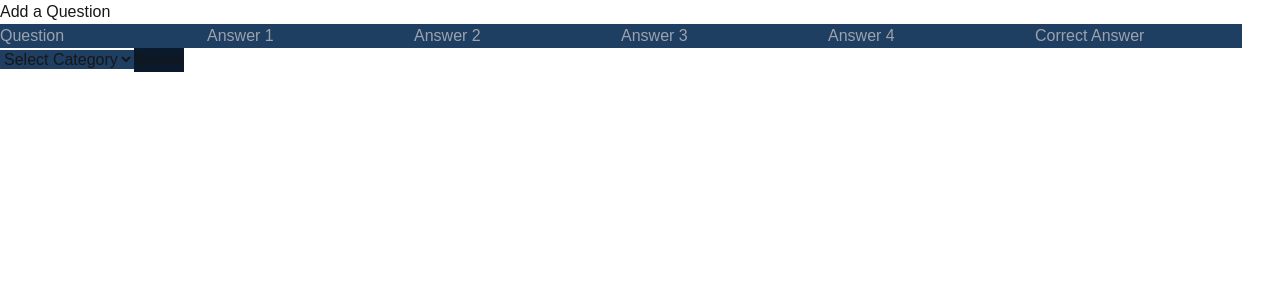
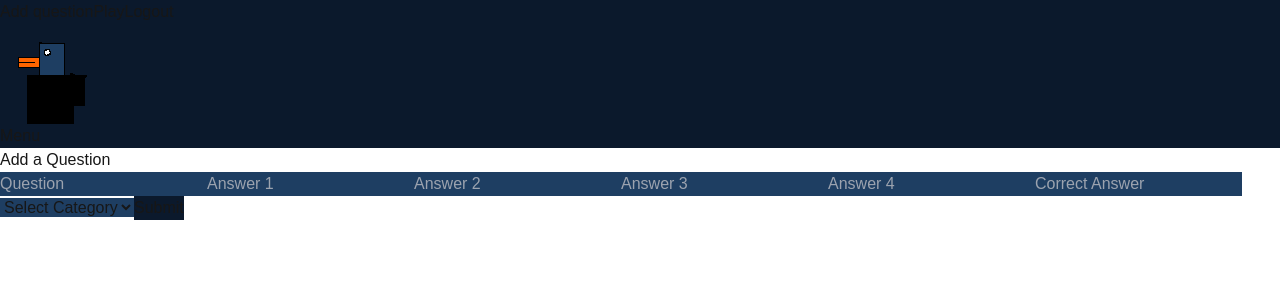
Before and after one commit to Houcem21/quizz-app, a Next.js app in the folder frontend/: page /admin in a window 1280 px wide. Shown: the top 300 px of the page. Built offline with nearby package versions, Linux system fonts and the light colour scheme; no server answers; a web font is replaced by a local one.

Commit message:
fixes-v4

```diff
--- a/frontend/src/app/admin/page.tsx
+++ b/frontend/src/app/admin/page.tsx
@@ -1,5 +1,6 @@
 "use client"
 import React, {useState} from 'react'
+import Header from '../ui/components/Header';
 
 export default function AdminDashboard() {
 
@@ -45,7 +46,9 @@ export default function AdminDashboard() {
     };
 
     return (
+    <><Header />
     <div className="p-10">
+
       <h1 className="text-5xl mb-5 text-center">Add a Question</h1>
       <form onSubmit={handleSubmit} className="grid gap-5">
         <input
@@ -80,6 +83,7 @@ export default function AdminDashboard() {
         <button type="submit" className="p-8 bg-tertiary-color text-white text-3xl bg-primary-color-on-active">Submit</button>
       </form>
     </div>
+    </>
     )
 
 }
--- a/frontend/src/app/page.tsx
+++ b/frontend/src/app/page.tsx
@@ -59,7 +59,7 @@ export default function Home() {
   const AnswerSheet = (answers: string[]) =>
     <div className={`absolute top-0 bottom-0 right-0 left-0 flex justify-center items-center right-0 ${answers.length === questions.length ? "block" : "hidden"}`}>
       <div className={`opacity-[.6] bg-black h-screen w-screen absolute`} />
-      <div className="bg-secondary-color opacity-[1] z-10 flex justify-center items-center">
+      <div className="bg-secondary-color opacity-[1] z-10 flex justify-center items-center overflow-hidden">
         <ul className="flex justify-between bg-secondary-color items-center w-[80%] h-24 text-xl py-20  gap-20 overflow-x-scroll overflow-y-hidden">
           {answers.map((answer, index) => <li className={`text-5xl p-5 ${answer === questions[index].correctAnswer ? "bg-green-700" : "bg-red-700"}`} key={index}>{answer}</li>)}
         </ul>
--- a/frontend/src/app/ui/components/Header.tsx
+++ b/frontend/src/app/ui/components/Header.tsx
@@ -8,8 +8,8 @@ const Header = () => {
     const Menu = () =>
     <div className={`flex justify-between items-center menu-preview w-screen h-screen z-10 absolute ${isMenuHidden ? "hidden" : "block"}`}>
           <div className={`grid h-full w-50 bg-tertiary-color text-2xl p-10 justify-center items-center`}>
-            <a href="#">Home</a>
-            <a href="#">Settings</a>
+            <a href="/admin">Add question</a>
+            <a href="/">Play</a>
             <a href="#">Logout</a>
           </div>
           <div className="clickable w-full h-screen opacity-[.5] bg-black"  onClick={() => setIsMenuHidden(true)} />
```
